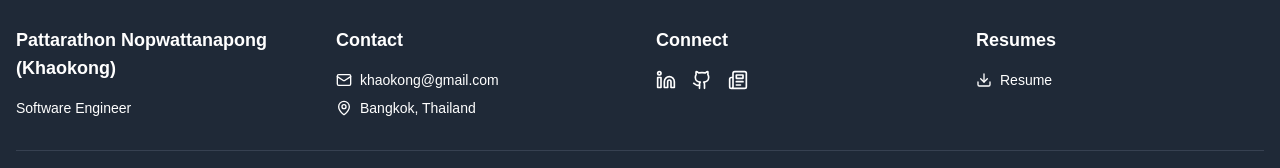
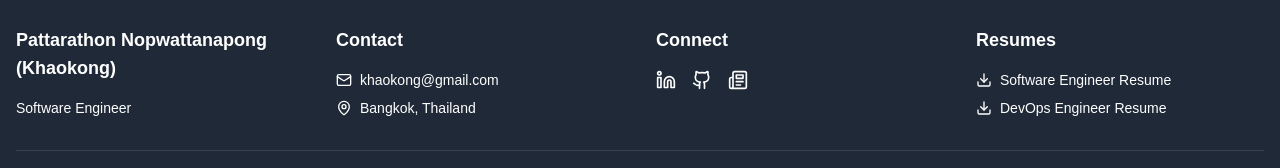
Before and after one commit to kakoKong/new-portfolio, a React (Create React App) app: page / in a window 1280 px wide. Shown: the part 5215-5383 px from the top of the page. Built offline with nearby package versions, Linux system fonts and the light colour scheme.

Commit message:
Revert "feat: update resume"
This reverts commit c6b37b4b9b1c487da0f95b7b3a14fa019398f015.

```diff
--- a/src/sections/Footer.tsx
+++ b/src/sections/Footer.tsx
@@ -63,12 +63,20 @@ const EnhancedFooter: React.FC = () => {
             <h3 className="text-lg font-semibold mb-4">Resumes</h3>
             <div className="space-y-2">
               <a
-                href="/pdf/KongDevOps-Mar25.pdf"
+                href="/pdf/KongSoftEng-Sep24.pdf"
                 download
                 className="flex items-center space-x-2 text-sm hover:underline"
               >
                 <Download size={16} />
-                <span>Resume</span>
+                <span>Software Engineer Resume</span>
+              </a>
+              <a
+                href="/pdf/KongDevOps-Sep24.pdf"
+                download
+                className="flex items-center space-x-2 text-sm hover:underline"
+              >
+                <Download size={16} />
+                <span>DevOps Engineer Resume</span>
               </a>
             </div>
           </div>
```
Also changed, not shown: 1 other file (tests, documents, lock files or other folders).
